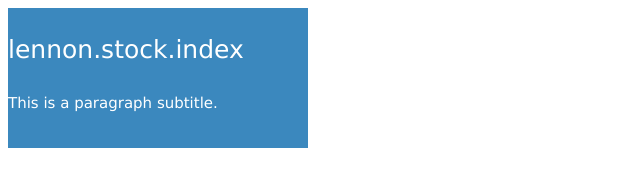
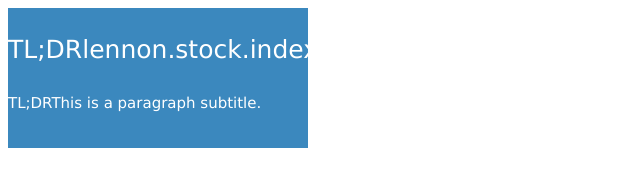
Before and after one commit to Autumnal11/lennonStock, a plain HTML site: page index.html in a window 1280 px wide. Shown: the whole page, without its empty margins (0-640 px from the left). Drawn offline with Linux system fonts and the light colour scheme.

Commit message:
Update index.html

```diff
--- a/index.html
+++ b/index.html
@@ -3,8 +3,8 @@
   <svg xmlns="http://www.w3.org/2000/svg">
     <g>
       <rect x="0" y="0" width="1000" height="140" fill=#3B88BE></rect>
-      <text x="0" y="50" font-family="Verdana" font-size="25" fill="white">lennon.stock.index</text>
-      <text x="0" y="100" font-family="Verdana" font-size="15" fill="white">This is a paragraph subtitle.</text>
+      <text x="0" y="50" font-family="Verdana" font-size="25" fill="white">TL;DRlennon.stock.index</text>
+      <text x="0" y="100" font-family="Verdana" font-size="15" fill="white">TL;DRThis is a paragraph subtitle.</text>
     </g>
   </svg>
 </html>
```
